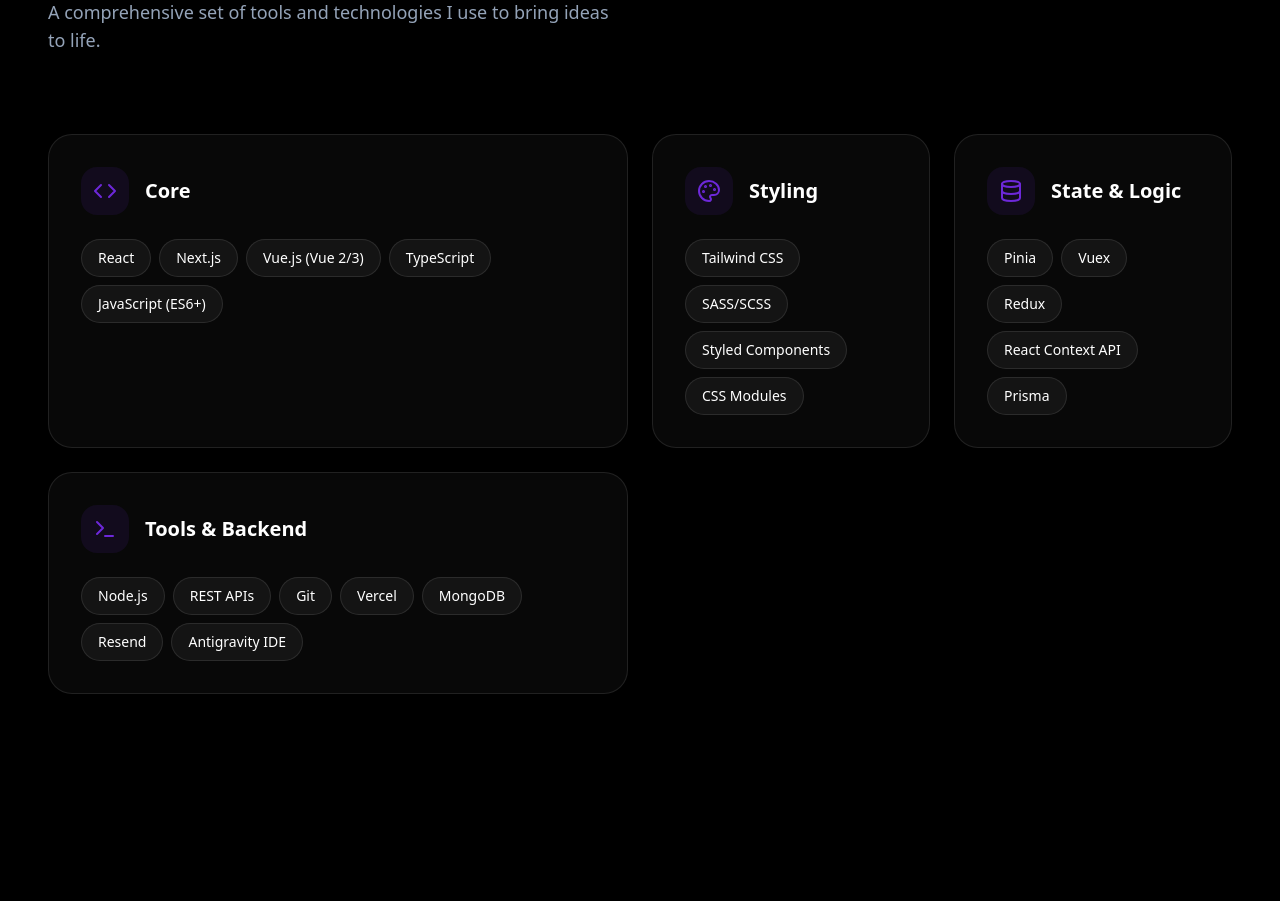
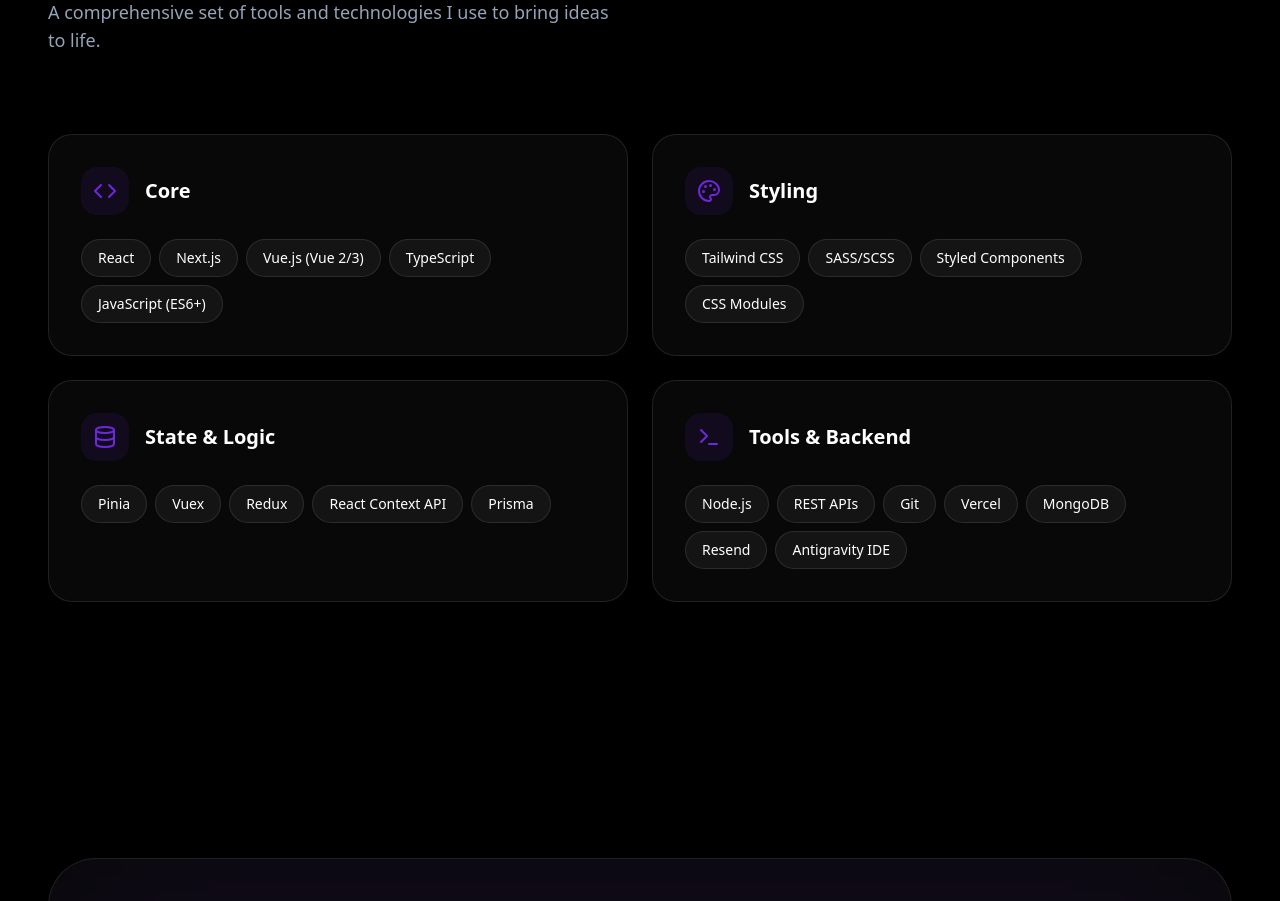
Before and after one commit to tudor-crisan/tudorcrisan.dev, a Next.js app: page / in a window 1280 px wide. Shown: the part 8140-9041 px from the top of the page. Built offline with nearby package versions, Linux system fonts and the light colour scheme.

Commit message:
Update grid layout so all skill boxes have equal size

```diff
--- a/src/components/Skills.tsx
+++ b/src/components/Skills.tsx
@@ -24,7 +24,7 @@
           </p>
         </div>
 
-        <div className="grid grid-cols-1 md:grid-cols-2 lg:grid-cols-4 gap-6">
+        <div className="grid grid-cols-1 md:grid-cols-2 gap-6">
           {personalInfo.skills.map((skillGroup, index) => (
             <motion.div
               key={skillGroup.category}
@@ -32,9 +32,7 @@
               whileInView={{ opacity: 1, scale: 1 }}
               viewport={{ once: true }}
               transition={{ duration: 0.5, delay: index * 0.1 }}
-              className={`glass p-8 rounded-3xl glass-hover flex flex-col gap-6 ${
-                index === 0 || index === 3 ? "md:col-span-1 lg:col-span-2" : "md:col-span-1"
-              }`}
+              className="glass p-8 rounded-3xl glass-hover flex flex-col gap-6"
             >
               <div className="flex items-center gap-4">
                 <div className="p-3 rounded-2xl bg-primary/10 text-primary">
```
